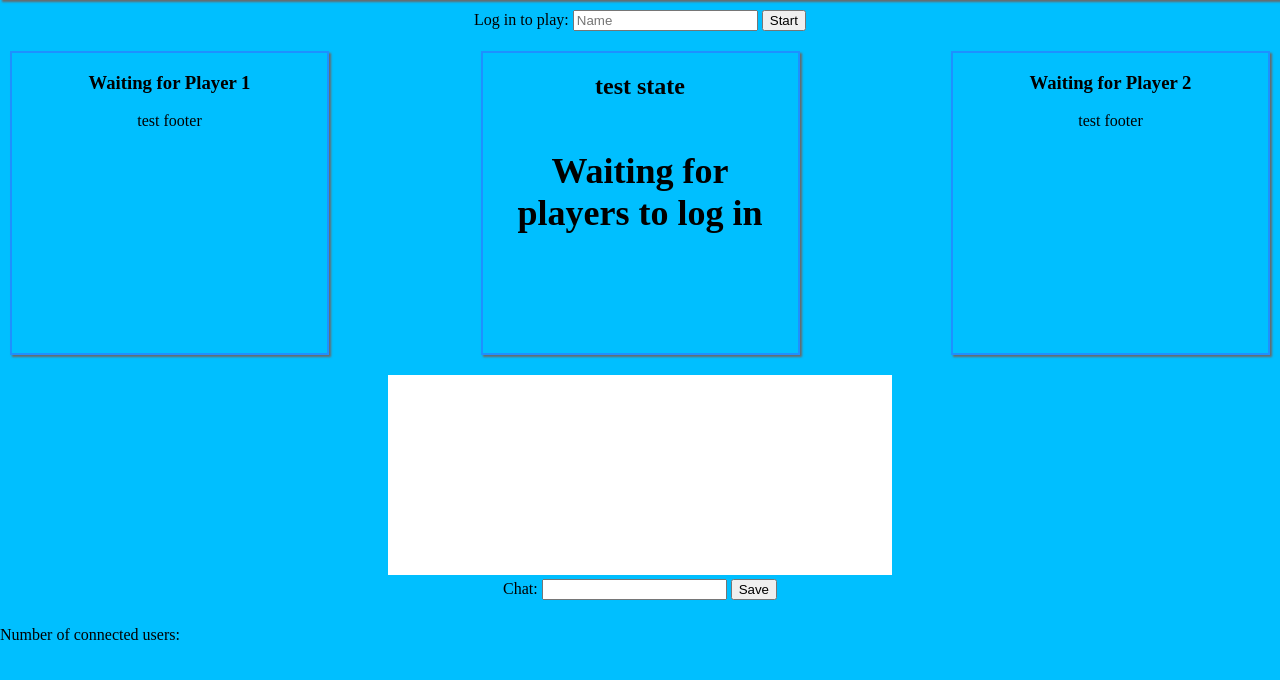
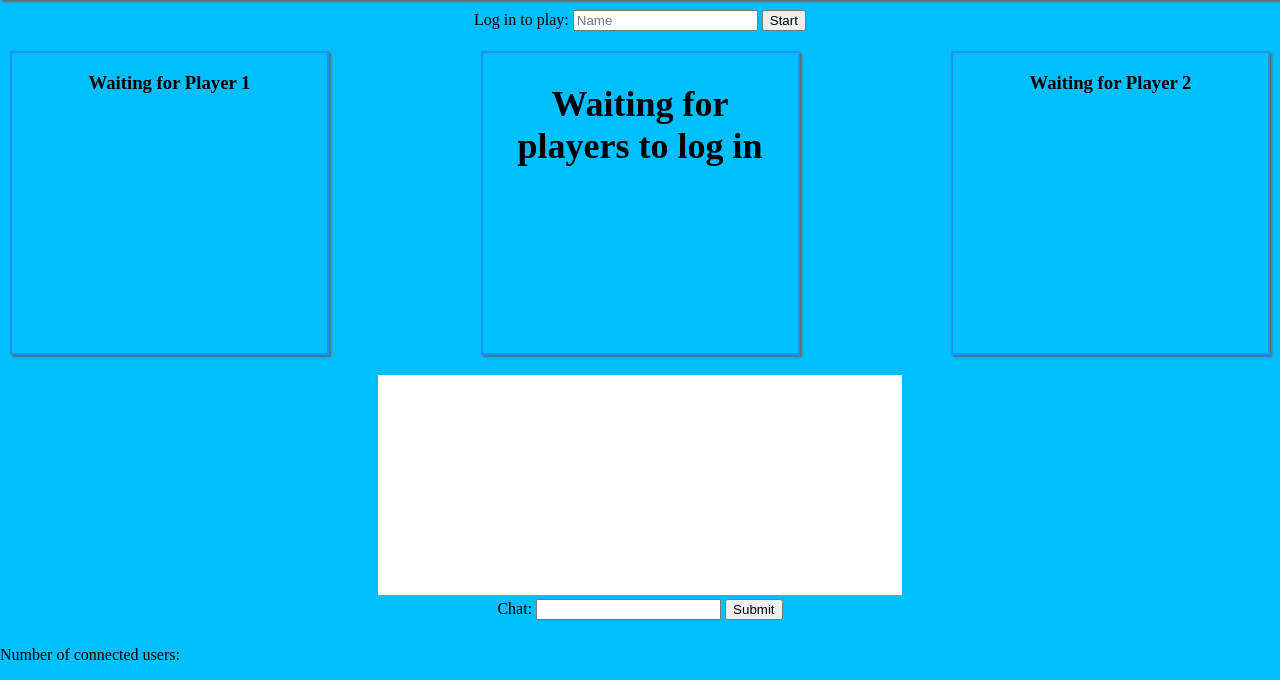
Before and after one commit to billbitt/RPS-Multiplayer, a PHP site: page / in a window 1280 px wide. Shown: the part 120-800 px from the top of the page. Run offline with PHP 8.4, Linux system fonts and the light colour scheme; some libraries are stand-ins or nearby versions.

Commit message:
removed test text divs and fixed footer position

```diff
--- a/assets/css/style.css
+++ b/assets/css/style.css
@@ -21,11 +21,11 @@ header {
     height: 300px;
     border: 2px solid dodgerblue;
     box-shadow: 2px 2px 2px dimgrey;
+    position: relative;
 }
 
 #player1-section {
     float: left;
-    /*display: inline-block;*/
     margin: 0px 15px 0px 0px;
 }
 
@@ -35,22 +35,23 @@ header {
 }
 
 #game-update {
-    display: inline-block;
+    text-align: center;
     margin: 0px 15px 0px 15px;
 }
 
 #player2-section {
     float: right;
-    /*display: inline-block;*/
     margin: 0px 0px 0px 15px;
 }
 
 #player1-footer, #player2-footer {
-
+    position: absolute;
+    bottom: 0px;
+    left: 30%;
 }
 
-.game-choice {
-
+.game-choice:hover {
+    color: grey;
 }
 
 .highlight {
@@ -66,6 +67,7 @@ header {
     background-color: white;
     text-align: left;
     overflow: auto;
+    padding: 10px;
 }
 
 .chat-text {
--- a/assets/js/game.js
+++ b/assets/js/game.js
@@ -104,8 +104,6 @@ database.ref("/gameState").on("value", function(snap) {
         $("#player2-section").removeClass("highlight");
         $("#game-status").addClass("highlight");
     };
-    //display the game state
-    $("#game-state").text(state);
 
 }, function(errorObject){
 	alert("firebase encountered an error");
@@ -170,9 +168,13 @@ database.ref("/players").on("child_removed", function(playerSnap){
         player2name = "";
     };
 
-    //as long as you are not already connected..show the login form
+    //as long as you are not already connected..show the login form and remove banner
     if((playerId != "p1") && (playerId != "p2")){
+        //show login
         $("#login-form").show();
+        //empty welcome banner
+        $("#welcome-banner").empty();
+        //change game state
         database.ref("/gameState").update({gameState: "need-players"});
     };
 
@@ -226,9 +228,13 @@ database.ref("/players").on("value", function(playersSnap) {   //note: this bloc
                 };
             };
             //display result locally
-            $("#game-update").text(result)
+            $("#game-update").text(result);
+            //update the display of the wins and losses
+            $("#player1-footer").text("TEST Wins: " + parseInt(playersSnap.val().p1.wins) + ", Losses: " + playersSnap.val().p1.losses);
+            $("#player2-footer").text("TEST Wins: " + playersSnap.val().p2.wins + ", Losses: " + playersSnap.val().p2.losses);
             //set a timer to execute the "nextRound" function
-            setTimeout(startNextRound, 3000)
+            setTimeout(startNextRound, 3000);
+
         };
     };
 
@@ -270,6 +276,8 @@ $("#login-form-btn").on("click", function(){
 
     //store the name locally
     playerName = $("#login-form-name").val().trim()
+    //set the top banner
+    $("#welcome-banner").html("<h3>Welcome " + playerName + "!</h3>");
     //create the player object  //NOTE: would be cool to pull history from cookies if they have logged in before.
     var newPlayerData = {
         losses: 0,
--- a/index.html
+++ b/index.html
@@ -15,21 +15,21 @@
             <input id="login-form-name" placeholder="Name" type="text">
             <input id="login-form-btn" type="submit" value="Start">
         </form>
+        <div id="welcome-banner"></div>
     </div>
     <div class="gameplay-section">
         <div class="gameplay-component" id="player1-section">
-            <div id="player1-header">test head</div>
-            <div id="player1-body">test body</div>
-            <div id="player1-footer">test footer</div>
+            <div id="player1-header"></div>
+            <div id="player1-body"></div>
+            <div id="player1-footer"></div>
         </div>
         <div class="gameplay-component" id="game-status">
-            <h2 id="game-state">test state</h2>
             <h2 id="game-update">test update</h2>
         </div>
         <div class="gameplay-component" id="player2-section">
-            <div id="player2-header">test head</div>
-            <div id="player2-body">test body</div>
-            <div id="player2-footer">test footer</div>
+            <div id="player2-header"></div>
+            <div id="player2-body"></div>
+            <div id="player2-footer"></div>
         </div>
     </div>
     <div class="chat-section">
@@ -37,7 +37,7 @@
         <form id="chat-form">
             <label id="chat-form-label" for="chat-form-input">Chat:</label>
             <input id="chat-form-input" type="text">
-            <input id="chat-form-btn" type="submit" value="Save">
+            <input id="chat-form-btn" type="submit" value="Submit">
         </form>
     </div>
 
```
